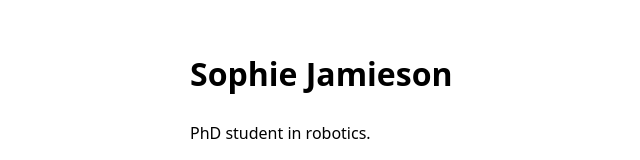
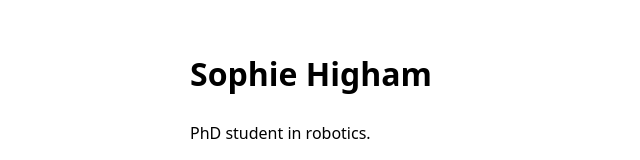
Before and after one commit to sophiehigham/sophiehigham.github.io, a plain HTML site: page index.html in a window 1280 px wide. Shown: the top 160 px of the page, without its empty margins (100-740 px from the left). Drawn offline with Linux system fonts and the light colour scheme.

Commit message:
Update index.html

```diff
--- a/index.html
+++ b/index.html
@@ -15,7 +15,7 @@
   </style>
 </head>
 <body>
-  <h1>Sophie Jamieson</h1>
+  <h1>Sophie Higham</h1>
   <p>PhD student in robotics.</p>
 
   <p>
```
